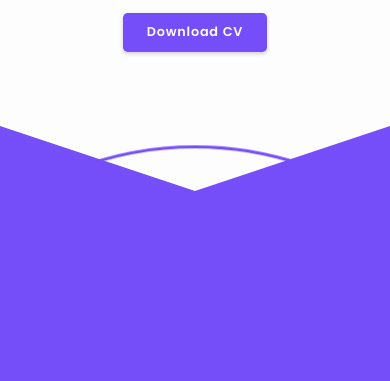
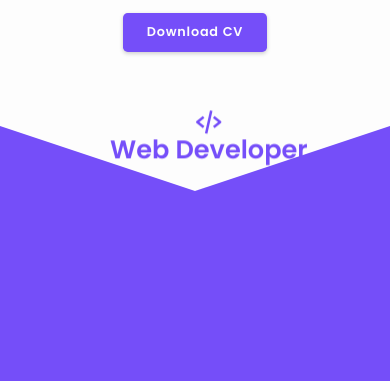
Before and after one commit to HVtechno/Flaskportfolio, a Flask app: page / in a window 390 px wide. Shown: the part 369-750 px from the top of the page. Run offline with Flask 3, Linux system fonts and the light colour scheme.

Commit message:
version_v3

```diff
--- a/static/styles/styles.css
+++ b/static/styles/styles.css
@@ -763,7 +763,7 @@ span {
         transform: rotate(90deg) translate(-105px, -440px);
     }
     .home .profession-box .profession:nth-child(4) {
-        transform: rotate(180deg) translate(-110px, -220px);
+        transform: rotate(180deg) translate(-210px, -335px);
     }
     .contact form .input-box input {
         width: 100%;
```
